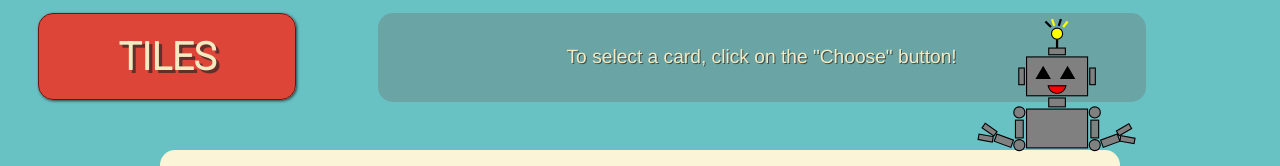
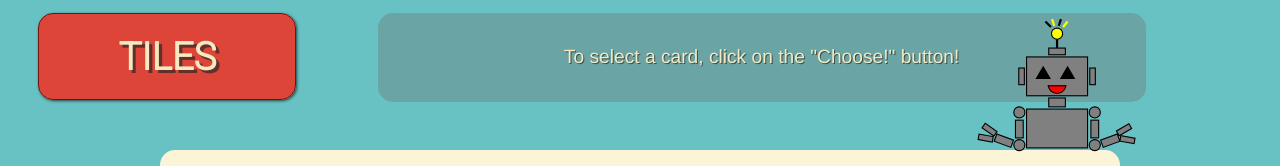
Before and after one commit to IT2901-Tiles/Tiles, a React (Create React App) app in the folder tiles01/frontend/: page /cards in a window 1280 px wide. Shown: the top 166 px of the page. Built offline with nearby package versions, Linux system fonts and the light colour scheme; what mic-recorder-to-mp3 would draw is missing.

Commit message:
Fix text

```diff
--- a/tiles01/frontend/src/Pages/ChosenCardsPage.jsx
+++ b/tiles01/frontend/src/Pages/ChosenCardsPage.jsx
@@ -78,7 +78,7 @@ function ChosenCardsPage(props) {
     return (
         <div className="Page ChosenCardsPage">
         <TopContainer
-            text = 'To select a card, click on the "Choose" button!'
+            text = 'To select a card, click on the "Choose!" button!'
         />
         <div id="charNormalWrapper">
             <CharNormal/>
```
